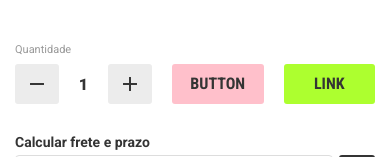
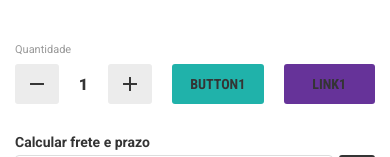
Before and after one commit to rafaelducati/scriptlab, a plain HTML site: page cep-mask/double-click-mobile.html in a window 390 px wide. Shown: the part 687-844 px from the top of the page. Drawn offline with Linux system fonts and the light colour scheme; no server answers; a script that the page names is missing.

Commit message:
Testing mobile reseting bootstrap 20

```diff
--- a/cep-mask/double-click-mobile.html
+++ b/cep-mask/double-click-mobile.html
@@ -77,12 +77,12 @@
 
 
 <style>
-    /* html {
+    html {
         touch-action: manipulation;
-    } */
+    }
     .button.primary:active {
-        position:initial!important;
-        background: black!important;
+        /* position:initial!important; */
+        background: red!important;
         color: #FFFFFF!important;
     }
 </style>
@@ -357,9 +357,9 @@
                                             <i class="material-icons">add</i>
                                         </span>
                                     </div>
-                                    <button class="buy-button button primary w-100" type="submit" name="" value="" style="font-size:16px; background: pink" >BUTTON</button>
-
-                                        <a href="https://www.google.com" class="buy-button button primary w-100" style="background: greenyellow; font-size:16px;" >LINK</a>
+                                    <button class="buy-button button primary w-100" type="submit" name="" value="" style="background: lightseagreen" >BUTTON1</button>
+
+                                        <a href="https://www.google.com" class="buy-button button primary w-100" style="background: rebeccapurple;" >LINK1</a>
 
                                 </form>
 
```
